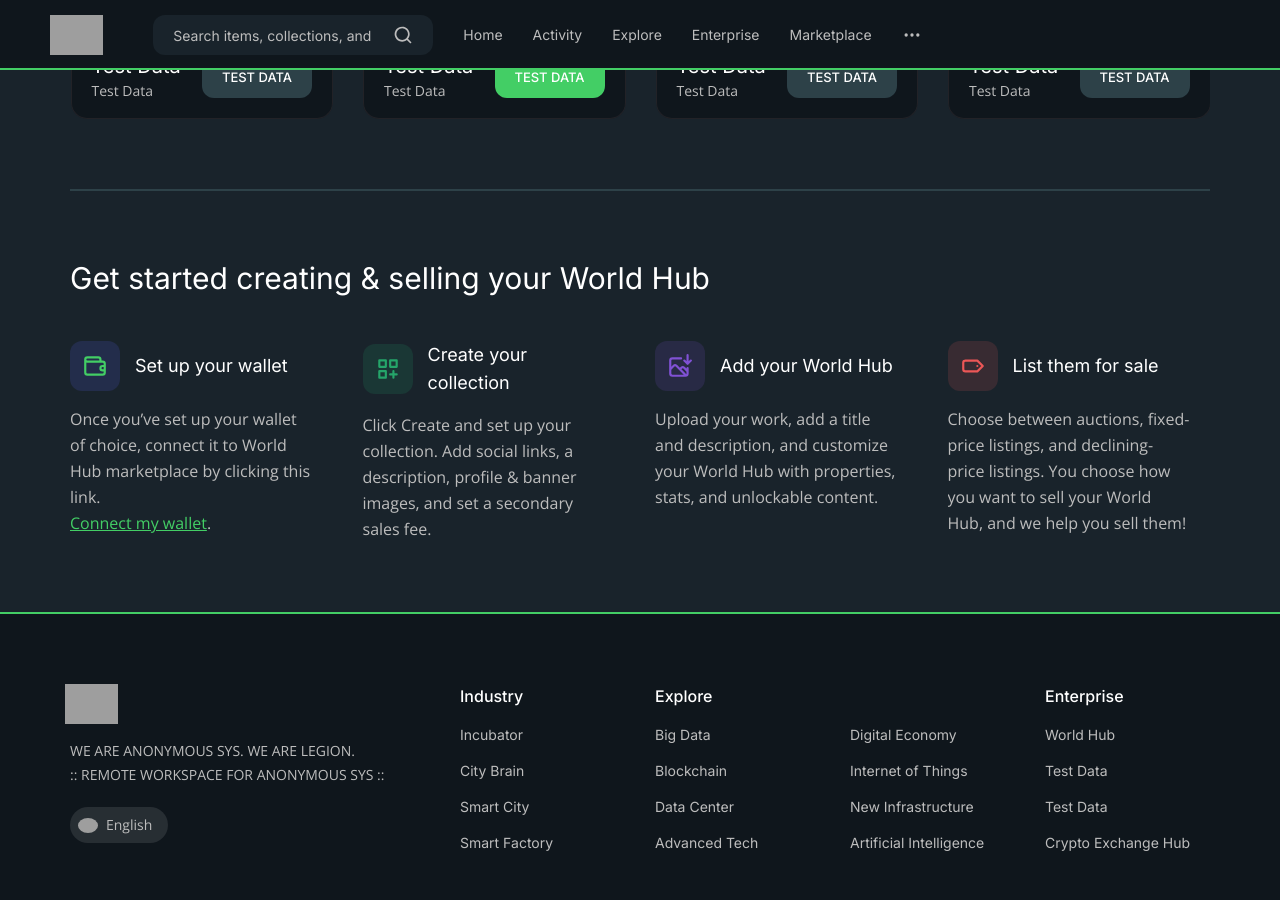
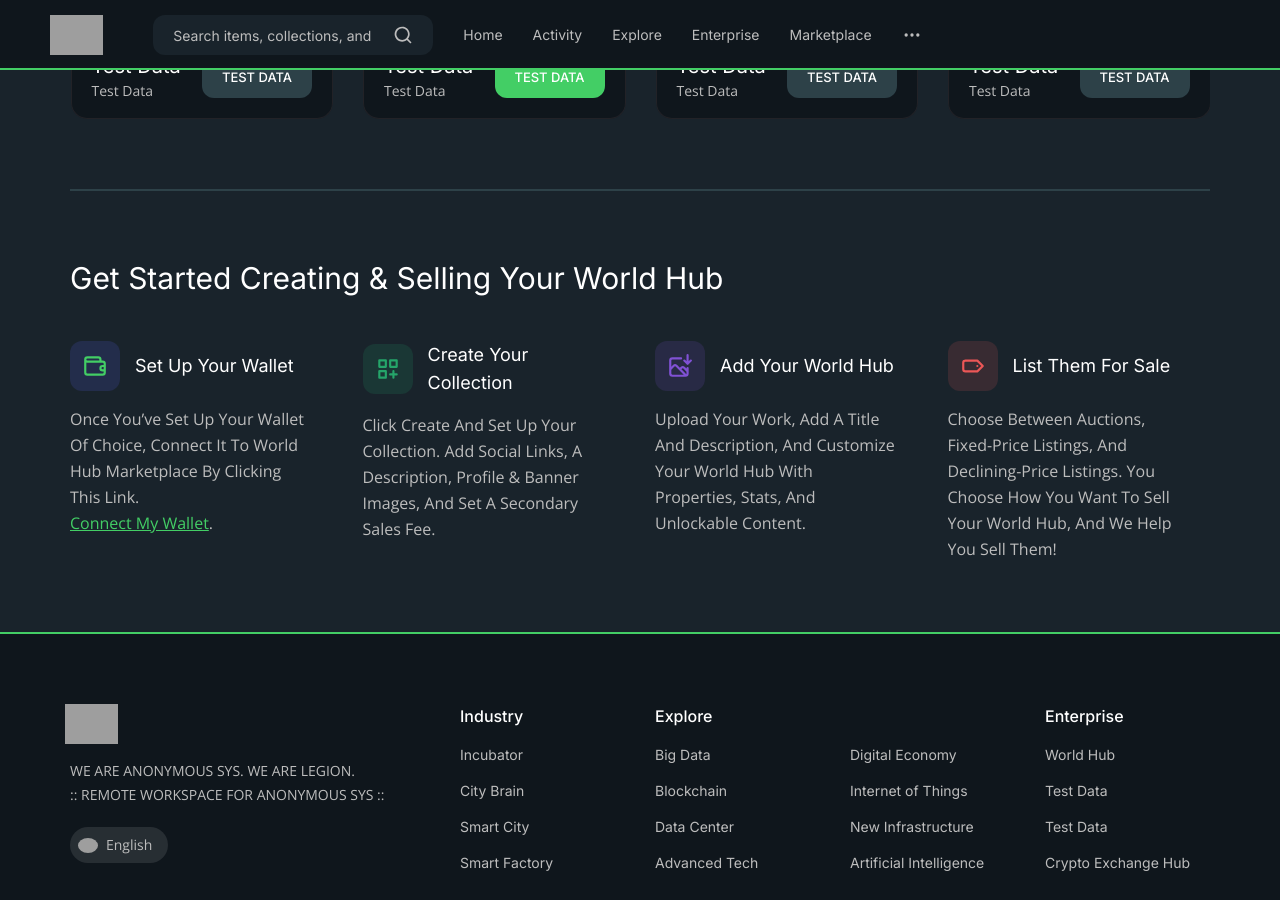
Before and after one commit to anonymous-sys/anonymous-sys.github.io, a Jekyll site: the page built from index.html, in a window 1280 px wide and 900 px high, scrolled down 2689 px. Built offline with Jekyll 4.4.1, drawn with Linux system fonts in a browser that asks for light colours; some web fonts are replaced; grey boxes are pictures that could not be loaded.

Commit message:
Automation Build - ANONYMOUS SYS (NETWORK STATION)

```diff
--- a/_includes/common/get-started.html
+++ b/_includes/common/get-started.html
@@ -3,7 +3,7 @@
 	<!-- title -->
 	<div class="col-12">
 	  <div class="main__title main__title--border-top">
-		<h2>Get started creating & selling your World Hub</h2>
+		<h2>Get Started Creating & Selling Your World Hub</h2>
 	  </div>
 	</div>
 	<!-- end title -->
@@ -14,8 +14,8 @@
 			<path d="M19,7H18V6a3,3,0,0,0-3-3H5A3,3,0,0,0,2,6H2V18a3,3,0,0,0,3,3H19a3,3,0,0,0,3-3V10A3,3,0,0,0,19,7ZM5,5H15a1,1,0,0,1,1,1V7H5A1,1,0,0,1,5,5ZM20,15H19a1,1,0,0,1,0-2h1Zm0-4H19a3,3,0,0,0,0,6h1v1a1,1,0,0,1-1,1H5a1,1,0,0,1-1-1V8.83A3,3,0,0,0,5,9H19a1,1,0,0,1,1,1Z"/>
 		  </svg>
 		</span>
-		<h3 class="feature__title">Set up your wallet</h3>
-		<p class="feature__text">Once you’ve set up your wallet of choice, connect it to World Hub marketplace by clicking this link. <br><a href="signin.html">Connect my wallet</a>.</p>
+		<h3 class="feature__title">Set Up Your Wallet</h3>
+		<p class="feature__text">Once You’ve Set Up Your Wallet Of Choice, Connect It To World Hub Marketplace By Clicking This Link. <br><a href="signin.html">Connect My Wallet</a>.</p>
 	  </div>
 	</div>
 	<div class="col-12 col-md-6 col-lg-4 col-xl-3">
@@ -25,8 +25,8 @@
 			<path d="M10,13H4a1,1,0,0,0-1,1v6a1,1,0,0,0,1,1h6a1,1,0,0,0,1-1V14A1,1,0,0,0,10,13ZM9,19H5V15H9ZM20,3H14a1,1,0,0,0-1,1v6a1,1,0,0,0,1,1h6a1,1,0,0,0,1-1V4A1,1,0,0,0,20,3ZM19,9H15V5h4Zm1,7H18V14a1,1,0,0,0-2,0v2H14a1,1,0,0,0,0,2h2v2a1,1,0,0,0,2,0V18h2a1,1,0,0,0,0-2ZM10,3H4A1,1,0,0,0,3,4v6a1,1,0,0,0,1,1h6a1,1,0,0,0,1-1V4A1,1,0,0,0,10,3ZM9,9H5V5H9Z"/>
 		  </svg>
 		</span>
-		<h3 class="feature__title">Create your collection</h3>
-		<p class="feature__text">Click Create and set up your collection. Add social links, a description, profile & banner images, and set a secondary sales fee.</p>
+		<h3 class="feature__title">Create Your Collection</h3>
+		<p class="feature__text">Click Create And Set Up Your Collection. Add Social Links, A Description, Profile & Banner Images, And Set A Secondary Sales Fee.</p>
 	  </div>
 	</div>
 	<div class="col-12 col-md-6 col-lg-4 col-xl-3">
@@ -36,8 +36,8 @@
 			<path d="M22.71,6.29a1,1,0,0,0-1.42,0L20,7.59V2a1,1,0,0,0-2,0V7.59l-1.29-1.3a1,1,0,0,0-1.42,1.42l3,3a1,1,0,0,0,.33.21.94.94,0,0,0,.76,0,1,1,0,0,0,.33-.21l3-3A1,1,0,0,0,22.71,6.29ZM19,13a1,1,0,0,0-1,1v.38L16.52,12.9a2.79,2.79,0,0,0-3.93,0l-.7.7L9.41,11.12a2.85,2.85,0,0,0-3.93,0L4,12.6V7A1,1,0,0,1,5,6h8a1,1,0,0,0,0-2H5A3,3,0,0,0,2,7V19a3,3,0,0,0,3,3H17a3,3,0,0,0,3-3V14A1,1,0,0,0,19,13ZM5,20a1,1,0,0,1-1-1V15.43l2.9-2.9a.79.79,0,0,1,1.09,0l3.17,3.17,0,0L15.46,20Zm13-1a.89.89,0,0,1-.18.53L13.31,15l.7-.7a.77.77,0,0,1,1.1,0L18,17.21Z"/>
 		  </svg>
 		</span>
-		<h3 class="feature__title">Add your World Hub</h3>
-		<p class="feature__text">Upload your work, add a title and description, and customize your World Hub with properties, stats, and unlockable content.</p>
+		<h3 class="feature__title">Add Your World Hub</h3>
+		<p class="feature__text">Upload Your Work, Add A Title And Description, And Customize Your World Hub With Properties, Stats, And Unlockable Content.</p>
 	  </div>
 	</div>
 	<div class="col-12 col-md-6 col-lg-4 col-xl-3">
@@ -47,8 +47,8 @@
 			<path d="M15,12a1,1,0,1,0,1-1A1,1,0,0,0,15,12Zm6.71-.71-5-5A1,1,0,0,0,16,6H5A3,3,0,0,0,2,9v6a3,3,0,0,0,3,3H16a1,1,0,0,0,.71-.29l5-5A1,1,0,0,0,21.71,11.29ZM15.59,16H5a1,1,0,0,1-1-1V9A1,1,0,0,1,5,8H15.59l4,4Z"/>
 		  </svg>
 		</span>
-		<h3 class="feature__title">List them for sale</h3>
-		<p class="feature__text">Choose between auctions, fixed-price listings, and declining-price listings. You choose how you want to sell your World Hub, and we help you sell them!</p>
+		<h3 class="feature__title">List Them For Sale</h3>
+		<p class="feature__text">Choose Between Auctions, Fixed-Price Listings, And Declining-Price Listings. You Choose How You Want To Sell Your World Hub, And We Help You Sell Them!</p>
 	  </div>
 	</div>
   </div>
```
